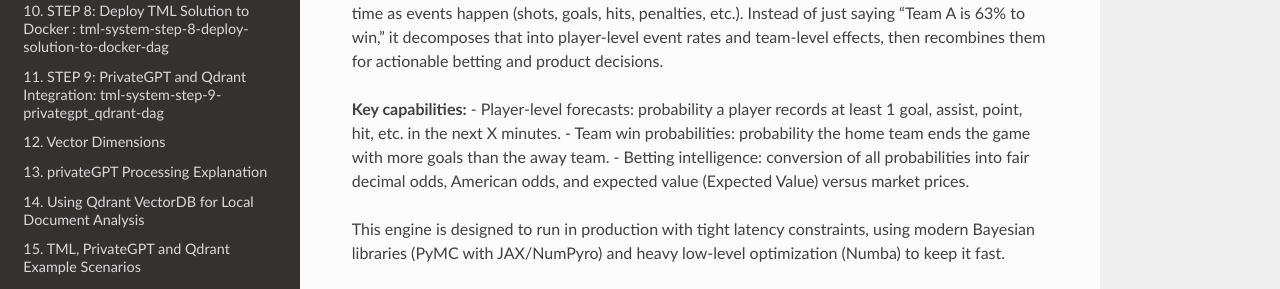
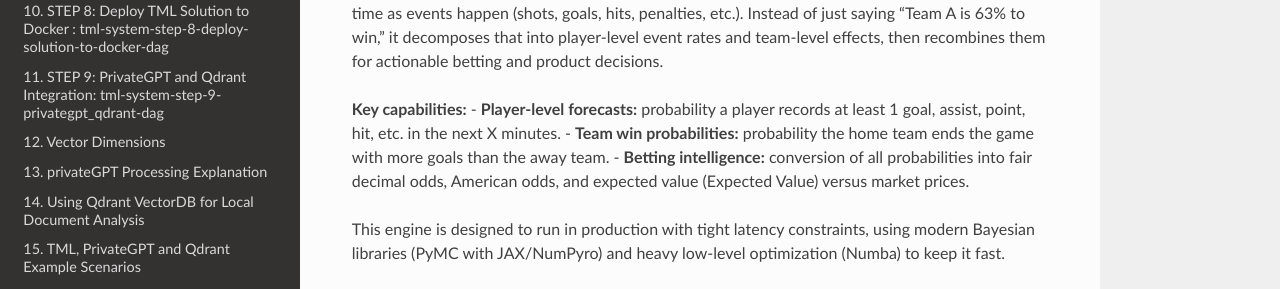
Before and after one commit to smaurice101/readthedocs, a Sphinx documentation site: the page built from docs/source/lsm.rst, in a window 1280 px wide and 1135 px high. Shown: the part 499-788 px from the top of the window. Built offline with Sphinx 7.4.7 and the Read the Docs theme 3.1.0, drawn with Linux system fonts in a browser that asks for light colours.

Commit message:
Update lsm.rst

```diff
--- a/docs/source/lsm.rst
+++ b/docs/source/lsm.rst
@@ -10,9 +10,9 @@ At a high level, the code builds a probabilistic "digital twin" of an NHL game t
 Instead of just saying "Team A is 63% to win," it decomposes that into player-level event rates and team-level effects, then recombines them for actionable betting and product decisions.
 
 **Key capabilities:**
-- Player-level forecasts: probability a player records at least 1 goal, assist, point, hit, etc. in the next X minutes.
-- Team win probabilities: probability the home team ends the game with more goals than the away team.
-- Betting intelligence: conversion of all probabilities into fair decimal odds, American odds, and expected value (Expected Value) versus market prices.
+- **Player-level forecasts:** probability a player records at least 1 goal, assist, point, hit, etc. in the next X minutes.
+- **Team win probabilities:** probability the home team ends the game with more goals than the away team.
+- **Betting intelligence:** conversion of all probabilities into fair decimal odds, American odds, and expected value (Expected Value) versus market prices.
 
 This engine is designed to run in production with tight latency constraints, using modern Bayesian libraries (PyMC with JAX/NumPyro) and heavy low-level optimization (Numba) to keep it fast.
 
```
